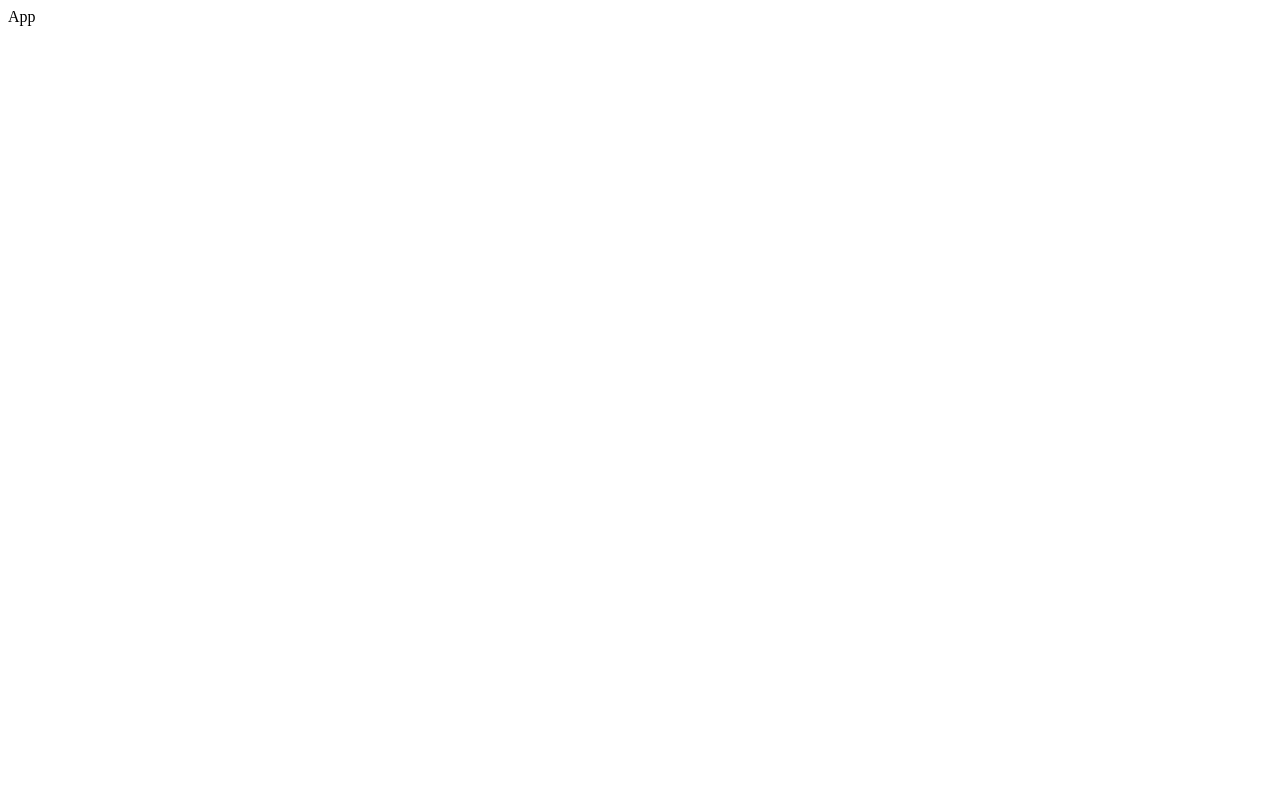
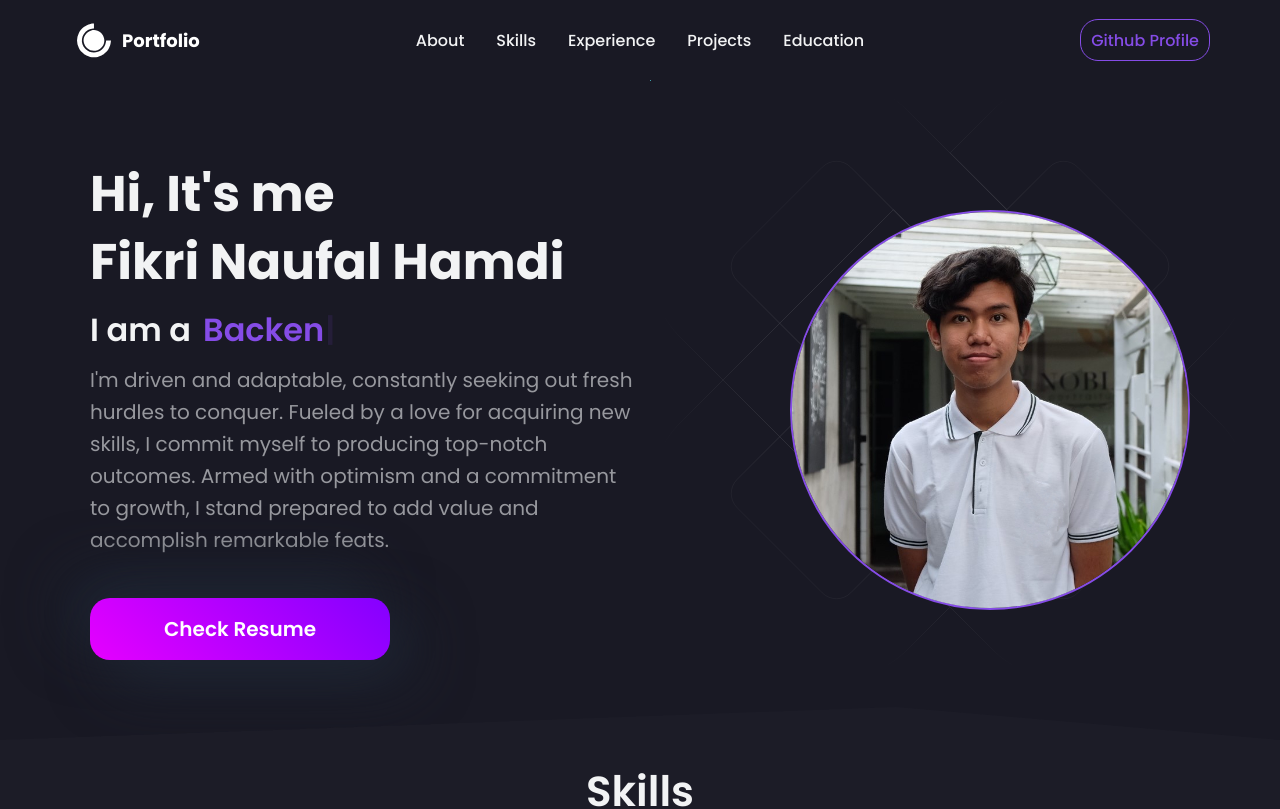
Before and after one commit to fiknaufalh/portfolio, a React (Vite) app: page / in a window 1280 px wide. Shown: the top 809 px of the page. Built offline with nearby package versions, Linux system fonts and the light colour scheme.

Commit message:
fix: fix project issue

```diff
--- a/src/App.tsx
+++ b/src/App.tsx
@@ -1,9 +1,95 @@
-import React from 'react'
+import { ThemeProvider } from 'styled-components';
+import { useState } from 'react';
+import { darkTheme, lightTheme } from './utils/Theme';
+import './index.css';
+import { BrowserRouter as Router } from 'react-router-dom';
+import Navbar from './components/Navbar/Navbar';
+import HeroSection from './components/HeroSection/HeroSection';
+import Skills from './components/Skills/Skills';
+import Education from './components/Education/Education';
+import Experience from './components/Experience/Experience';
+import Projects from './components/Projects/Projects';
+import Contact from './components/Contact/Contact';
+import Footer from './components/Footer/Footer';
+import ProjectDetails from './components/ProjectDetail/ProjectDetail';
+import styled from 'styled-components';
 
-const App = () => {
-  return (
-    <div>App</div>
-  )
+const Body = styled.div`
+    background-color: ${({ theme }) => theme.bg};
+    width: 100%;
+    overflow-x: hidden;
+`;
+
+const Wrapper = styled.div`
+    background: linear-gradient(
+            38.73deg,
+            rgba(204, 0, 187, 0.15) 0%,
+            rgba(201, 32, 184, 0) 50%
+        ),
+        linear-gradient(
+            141.27deg,
+            rgba(0, 70, 209, 0) 50%,
+            rgba(0, 70, 209, 0.15) 100%
+        );
+    width: 100%;
+    clip-path: polygon(0 0, 100% 0, 100% 100%, 30% 98%, 0 100%);
+`;
+
+interface ModalState {
+    state: boolean;
+    project: {
+        image: string;
+        title: string;
+        date: string;
+        tags: string[];
+        description: string;
+        member: {
+            img: string;
+            name: string;
+            github: string;
+            linkedin: string;
+        }[];
+        github: string;
+        webapp: string;
+    } | null;
 }
 
-export default App
+function App() {
+    const [darkMode, setDarkMode] = useState(true);
+    const [openModal, setOpenModal] = useState<ModalState>({
+        state: false,
+        project: null,
+    });
+    console.log(openModal);
+    return (
+        <ThemeProvider theme={darkMode ? darkTheme : lightTheme}>
+            <Router>
+                <Navbar />
+                <Body>
+                    <HeroSection />
+                    <Wrapper>
+                        <Skills />
+                        <Experience />
+                    </Wrapper>
+                    <Projects
+                        openModal={openModal}
+                        setOpenModal={setOpenModal}
+                    />
+                    <Wrapper>
+                        <Education />
+                        <Contact />
+                    </Wrapper>
+                    <Footer />
+                    {openModal.state && (
+                        <ProjectDetails
+                            openModal={openModal}
+                            setOpenModal={setOpenModal}
+                        />
+                    )}
+                </Body>
+            </Router>
+        </ThemeProvider>
+    );
+}
+
+export default App;
--- a/src/components/Cards/Project/ProjectCard.tsx
+++ b/src/components/Cards/Project/ProjectCard.tsx
@@ -19,10 +19,10 @@ export type Project = {
     date: string;
     description: string;
     member?: { img: string }[];
-};
+} | null;
 
 type ProjectCardsProps = {
-    project: Project;
+    project: Project | null;
     openModal: {
         state: boolean;
         project: Project;
@@ -33,19 +33,19 @@ type ProjectCardsProps = {
 const ProjectCards = ({ project, setOpenModal }: ProjectCardsProps) => {
     return (
         <Card onClick={() => setOpenModal({ state: true, project: project })}>
-            <Image src={project.image} />
+            <Image src={project?.image} />
             <Tags>
-                {project.tags?.map((tag, index) => (
+                {project?.tags?.map((tag, index) => (
                     <Tag key={index}>{tag}</Tag>
                 ))}
             </Tags>
             <Details>
-                <Title>{project.title}</Title>
-                <Date>{project.date}</Date>
-                <Description>{project.description}</Description>
+                <Title>{project?.title}</Title>
+                <Date>{project?.date}</Date>
+                <Description>{project?.description}</Description>
             </Details>
             <Members>
-                {project.member?.map((member, index) => (
+                {project?.member?.map((member, index) => (
                     <Avatar key={index} src={member.img} />
                 ))}
             </Members>
--- a/src/data/projects.ts
+++ b/src/data/projects.ts
@@ -55,7 +55,7 @@ export const projects = [
       Using MySQL as database system that deployed in Azure Database for MySQL service;\n
       Deploy the microservice in the Azure Container Service using Docker`,
     image:
-      "https://raw.githubusercontent.com/fiknaufalh/portfolio/main/src/images/BevBuddy%20-%20Recommendation.png?token=GHSAT0AAAAAACQVYSRZ7OQ4PFUKDC5J5G2QZR7H7BQ",
+      "https://raw.githubusercontent.com/fiknaufalh/portfolio/main/src/images/BevBuddy%20-%20Recommendation.png?token=GHSAT0AAAAAACQVYSRYMHRXS3ZR42S6ANHUZR7NDHQ",
     tags: [
       "Python",
       "FastAPI",
--- a/src/index.css
+++ b/src/index.css
@@ -0,0 +1,41 @@
+@import url('https://fonts.googleapis.com/css2?family=Poppins:wght@100;200;300;400;500;600;700;800;900&display=swap');
+
+*{
+    box-sizing: border-box;
+    margin: 0;
+    padding: 0;
+    font-family: 'Poppins', sans-serif;
+
+}
+
+html{
+  scroll-behavior: smooth;
+}
+
+body{
+  margin: 0px !important;
+  padding: 0;
+  font-family: 'Montserrat', sans-serif;
+}
+
+/* width */
+::-webkit-scrollbar {
+    width: 4px;
+    height: 80px;
+  }
+
+  /* Track */
+  ::-webkit-scrollbar-track {
+    background:#222A35;
+  }
+
+  /* Handle */
+  ::-webkit-scrollbar-thumb {
+    background: #575C66;
+    border-radius: 6px;
+  }
+
+  /* Handle on hover */
+  ::-webkit-scrollbar-thumb:hover {
+    background: #626970;
+  }
```
